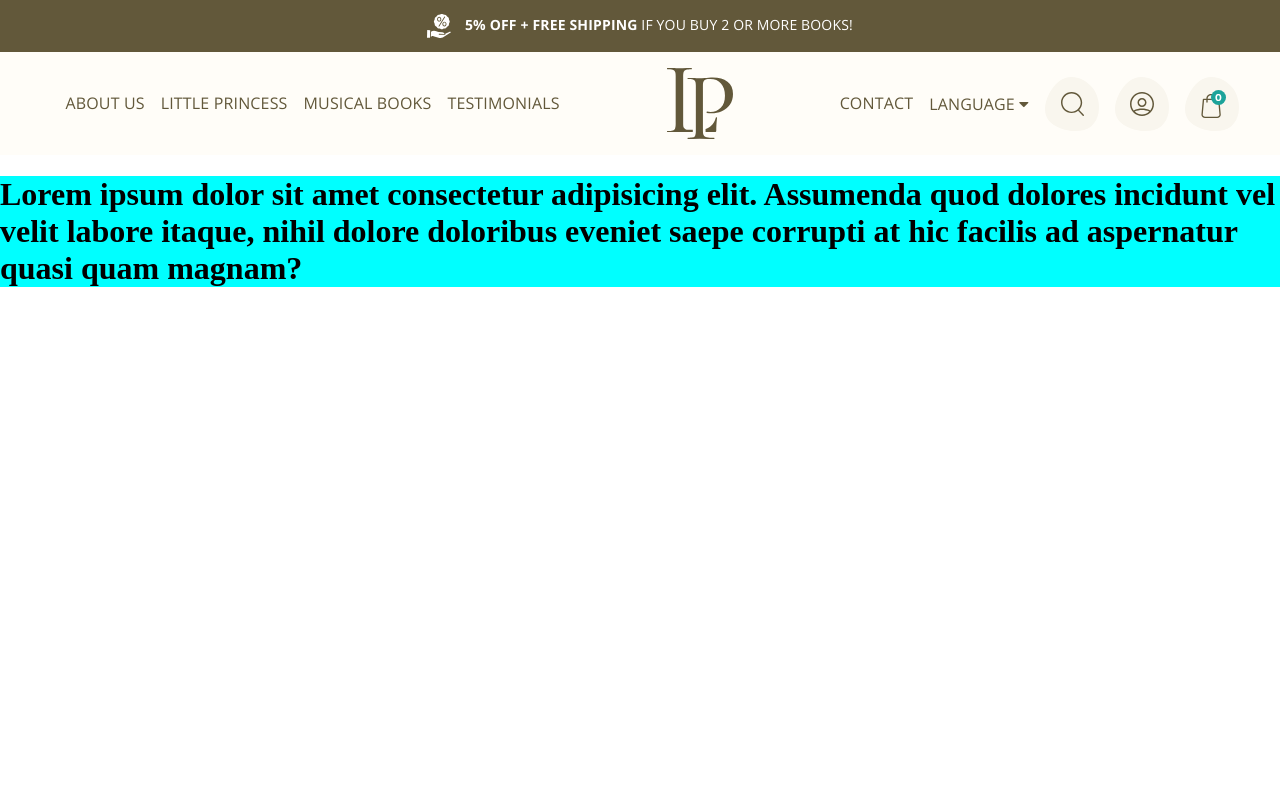
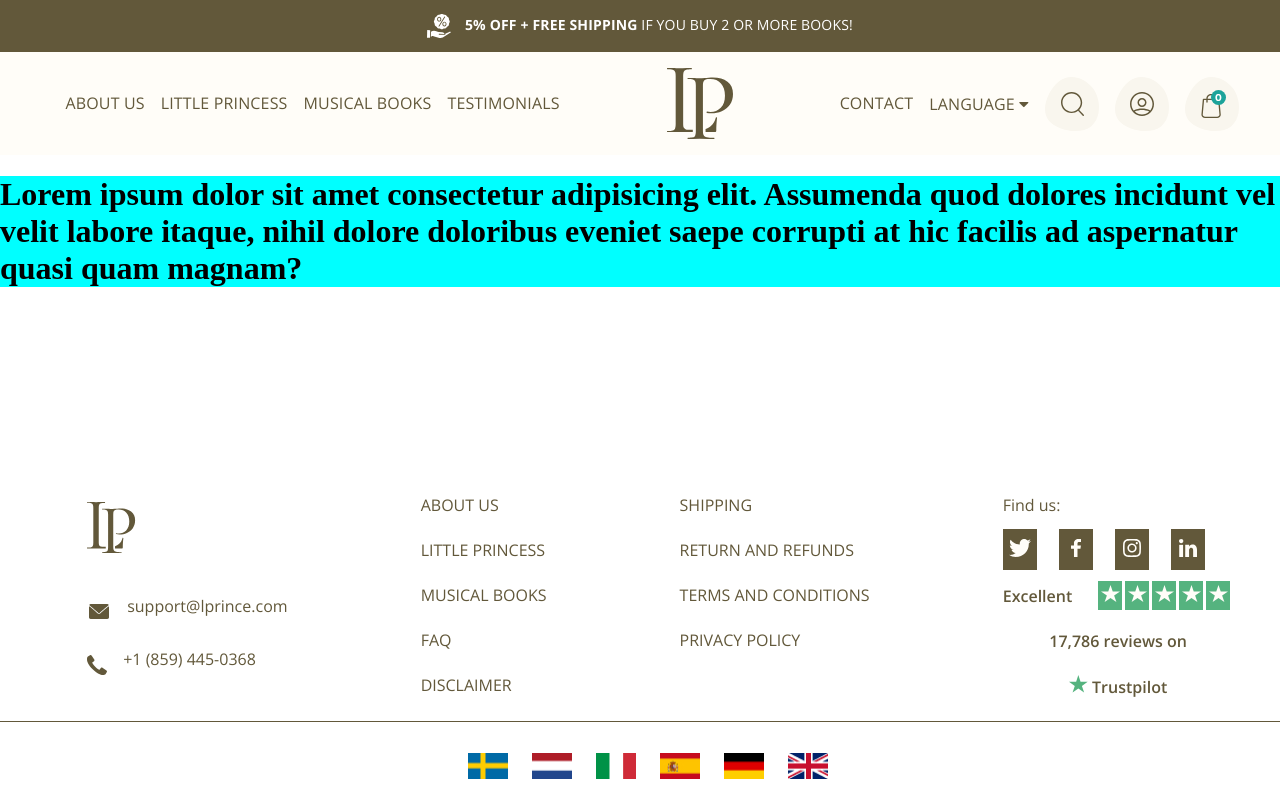
Before and after one commit to saadwiztech/dummy-littlePrinces, an Angular app: page / in a window 1280 px wide. Shown: the top 800 px of the page. Built offline with nearby package versions, Linux system fonts and the light colour scheme.

Commit message:
fix the footer

```diff
--- a/src/app/layout/footer/footer.component.scss
+++ b/src/app/layout/footer/footer.component.scss
@@ -4,10 +4,9 @@
   display: flex;
   justify-content:center;
   align-content:center;
-  margin-top:80%;
   left: 0;
   bottom: 0;
-  position: relative;
+  position: absolute;
    .container {
     max-width: 1530px;
     width: 100%;
```
